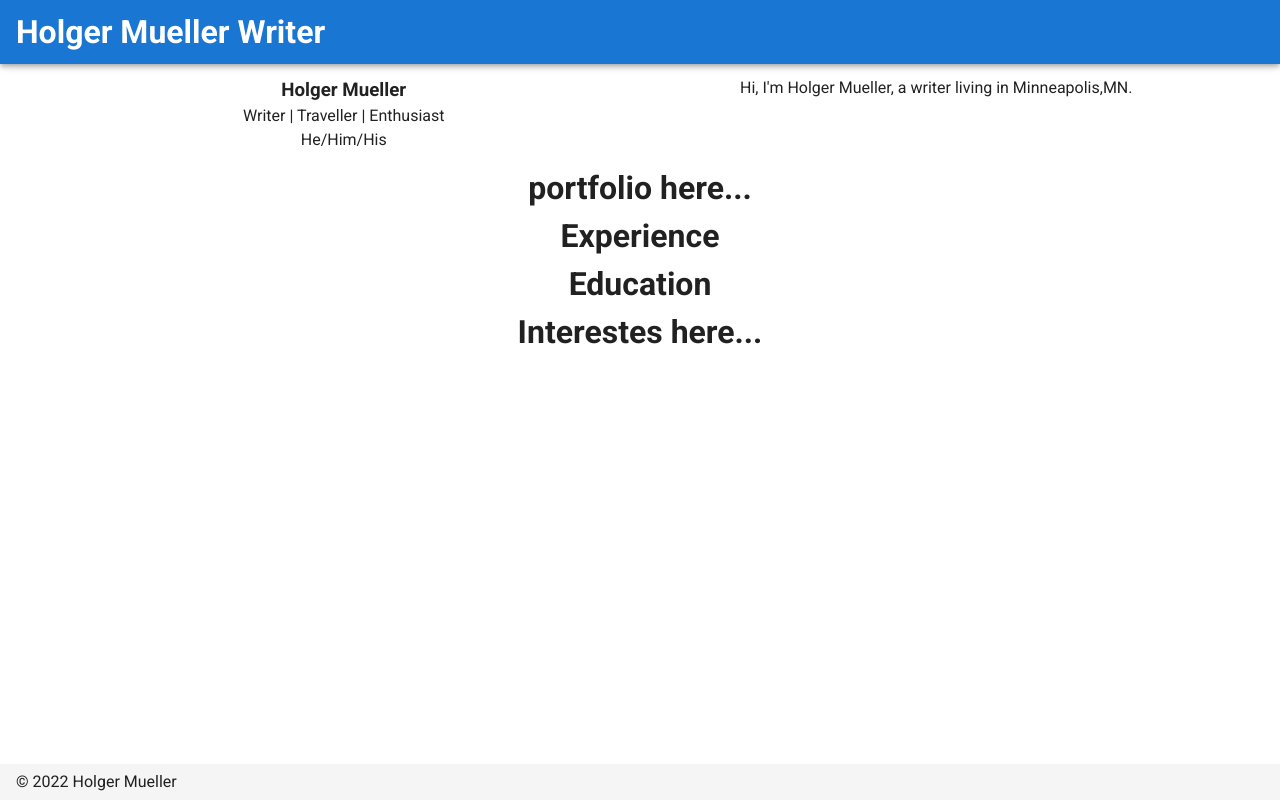
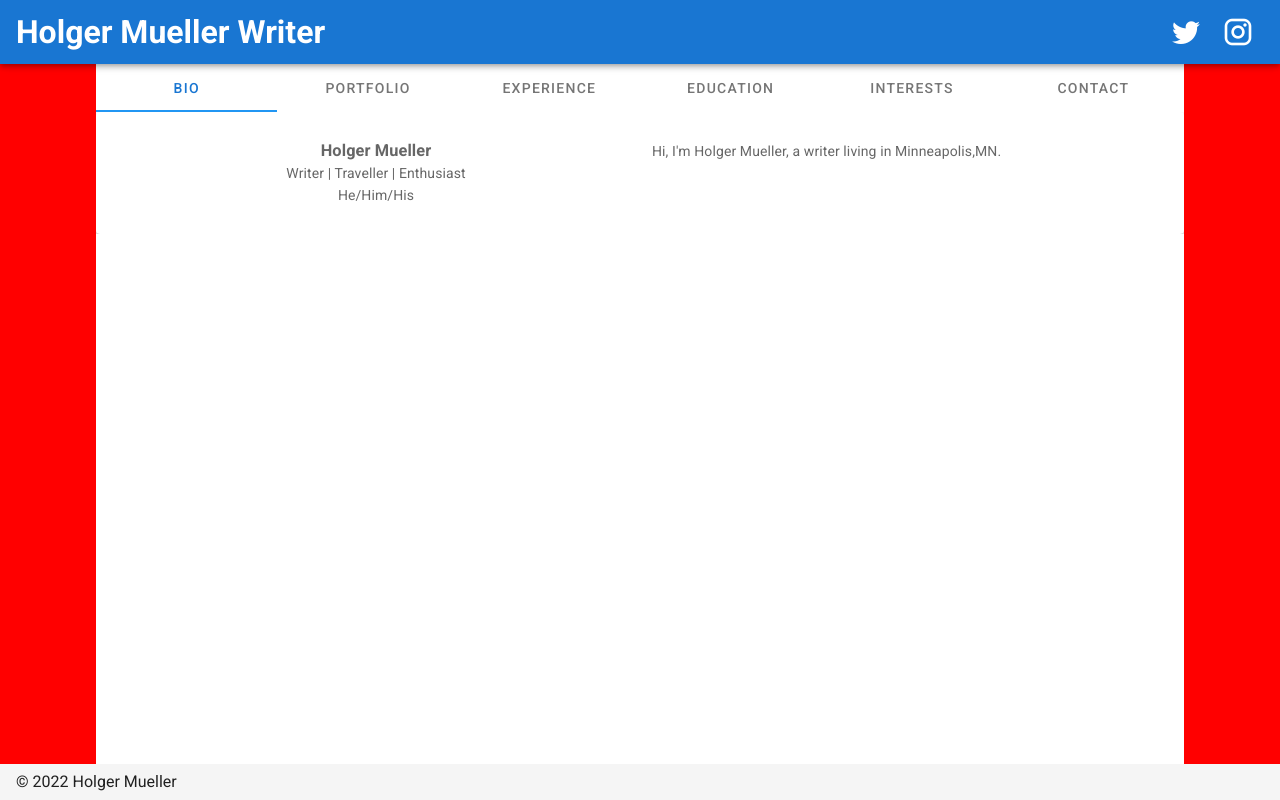
Before and after one commit to Holgermueller/HolgerMuellerWriter, a Vue app: page / in a window 1280 px wide. Built offline with nearby package versions, Linux system fonts and the light colour scheme.

Commit message:
add buttons to app bar some styling

```diff
--- a/src/App.vue
+++ b/src/App.vue
@@ -3,16 +3,57 @@
     <v-app-bar app color="primary" dark>
       <h1>Holger Mueller Writer</h1>
       <v-spacer></v-spacer>
-
-      <v-spacer></v-spacer>
+      <div>
+        <v-btn x-large icon dark>
+          <v-icon>mdi-twitter</v-icon>
+        </v-btn>
+        <v-btn x-large icon dark>
+          <v-icon>mdi-instagram</v-icon>
+        </v-btn>
+      </div>
     </v-app-bar>
 
     <v-main>
-      <Bio />
-      <Portfolio />
-      <Experience />
-      <Education />
-      <Interests />
+      <v-card class="content-display" elevation="0" tile>
+        <v-tabs v-model="tab" fixed-tabs>
+          <v-tabs-slider color="blue"></v-tabs-slider>
+          <v-tab v-for="item in items" :key="item.name">
+            {{ item.name }}
+          </v-tab>
+        </v-tabs>
+
+        <v-tabs-items v-model="tab">
+          <v-tab-item v-for="item in items" :key="item.name">
+            <v-card>
+              <v-card-text>
+                <div v-if="item.name === 'Bio'">
+                  <Bio />
+                </div>
+
+                <div v-else-if="item.name === 'Portfolio'">
+                  <Portfolio />
+                </div>
+
+                <div v-else-if="item.name === 'Experience'">
+                  <Experience />
+                </div>
+
+                <div v-else-if="item.name === 'Education'">
+                  <Education />
+                </div>
+
+                <div v-else-if="item.name === 'Interests'">
+                  <Interests />
+                </div>
+
+                <div v-else>
+                  <Contact />
+                </div>
+              </v-card-text>
+            </v-card>
+          </v-tab-item>
+        </v-tabs-items>
+      </v-card>
     </v-main>
 
     <v-footer>&copy; 2022 Holger Mueller</v-footer>
@@ -25,6 +66,7 @@ import Portfolio from "./components/Portfolio.vue";
 import Experience from "./components/Experience.vue";
 import Education from "./components/Education.vue";
 import Interests from "./components/Interests.vue";
+import Contact from "./components/Contact.vue";
 
 export default {
   name: "App",
@@ -35,10 +77,33 @@ export default {
     Experience,
     Education,
     Interests,
+    Contact,
   },
 
   data() {
-    return {};
+    return {
+      tab: null,
+      items: [
+        {
+          name: "Bio",
+        },
+        {
+          name: "Portfolio",
+        },
+        {
+          name: "Experience",
+        },
+        {
+          name: "Education",
+        },
+        {
+          name: "Interests",
+        },
+        {
+          name: "Contact",
+        },
+      ],
+    };
   },
 
   methods: {},
@@ -46,7 +111,16 @@ export default {
 </script>
 
 <style scoped>
+#app {
+  background-color: red;
+}
 .v-main {
   text-align: center;
+  width: 85%;
+  margin: auto;
+  display: flex;
+}
+.content-display {
+  height: 100%;
 }
 </style>
--- a/src/components/Bio.vue
+++ b/src/components/Bio.vue
@@ -3,6 +3,7 @@
     <v-container>
       <v-row>
         <v-col>
+          <v-img alt="Pic of me"></v-img>
           <div>
             <h3>Holger Mueller</h3>
           </div>
@@ -10,9 +11,17 @@
           <div>He/Him/His</div>
         </v-col>
         <v-col>
-          <p>Hi, I'm Holger Mueller, a writer living in Minneapolis,MN.</p>
+          <p class="bio-piece">
+            Hi, I'm Holger Mueller, a writer living in Minneapolis,MN.
+          </p>
         </v-col>
       </v-row>
     </v-container>
   </div>
 </template>
+
+<style scoped>
+.bio-piece {
+  text-align: left;
+}
+</style>
--- /dev/null
+++ b/src/components/Contact.vue
@@ -0,0 +1,27 @@
+<template>
+  <div id="Contact">
+    <v-form ref="form">
+      <v-text-field label="Name" outlined clearable></v-text-field>
+      <v-text-field label="Email" outlined clearable></v-text-field>
+      <v-textarea label="Message..." outlined clearable></v-textarea>
+
+      <v-btn color="success" elevation="0" dark block @click="validate"
+        >Submit</v-btn
+      >
+    </v-form>
+
+    <div id="SocialMedia" class="socials"></div>
+  </div>
+</template>
+
+<script>
+export default {
+  name: "ContactPage",
+
+  data: () => ({}),
+
+  methods: {
+    validate() {},
+  },
+};
+</script>
--- a/src/components/Education.vue
+++ b/src/components/Education.vue
@@ -1,5 +1,14 @@
 <template>
-  <div>
+  <div id="Education">
     <h1>Education</h1>
   </div>
 </template>
+
+<style scoped>
+#Education {
+  text-align: left;
+}
+h1 {
+  text-decoration: underline;
+}
+</style>
--- a/src/components/Experience.vue
+++ b/src/components/Experience.vue
@@ -1,5 +1,11 @@
 <template>
-  <div>
+  <div id="Experience">
     <h1>Experience</h1>
   </div>
 </template>
+
+<style scoped>
+#Experience {
+  text-align: left;
+}
+</style>
--- a/src/components/Interests.vue
+++ b/src/components/Interests.vue
@@ -3,3 +3,5 @@
     <h1>Interestes here...</h1>
   </div>
 </template>
+
+<style scoped></style>
--- a/src/components/Portfolio.vue
+++ b/src/components/Portfolio.vue
@@ -1,5 +1,11 @@
 <template>
-  <div>
+  <div id="Portfolio">
     <h1>portfolio here...</h1>
   </div>
 </template>
+
+<style scoped>
+#Portfolio {
+  text-align: left;
+}
+</style>
```
